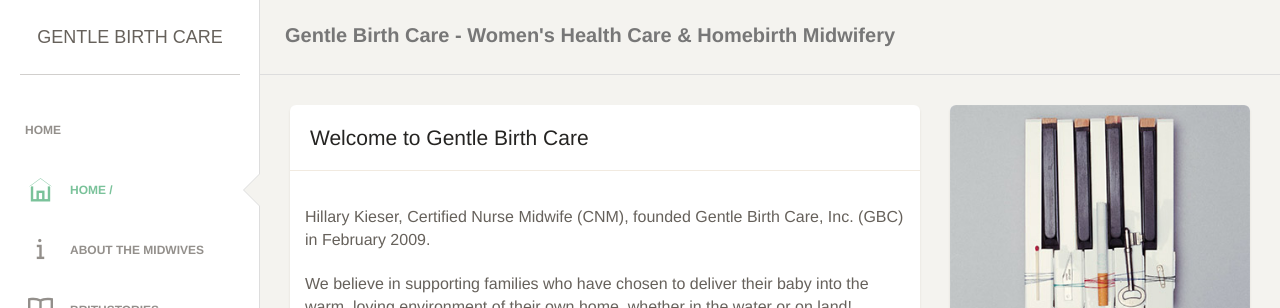
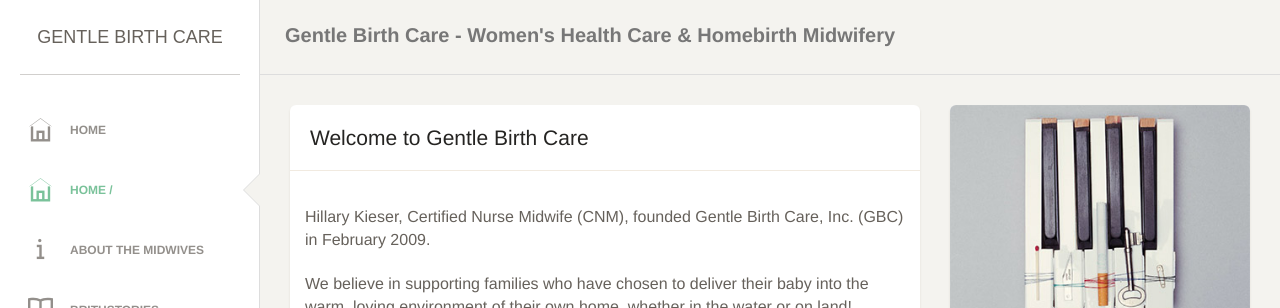
Before and after one commit to WoollyAlly/GentleBirthCare, a Jekyll site: the page built from index.html, in a window 1280 px wide. Shown: the top 308 px of the page. Built offline with Jekyll 4.4.1, drawn with Linux system fonts in a browser that asks for light colours; nearby versions of some CDN libraries; some web fonts are replaced.

Commit message:
Updated '/_layouts/default.html' via CloudCannon

```diff
--- a/_layouts/default.html
+++ b/_layouts/default.html
@@ -55,8 +55,8 @@
 
   {% for nav in site.navigation %}
     <li>
-                    <a href={{nav.url}}>
-                        <i class=nav.icon></i>
+                    <a href="{{nav.url}}">
+                        <i class="{{nav.icon}}"></i>
                         <p>{{nav.name}}</p>
                     </a>
                 </li>
```
